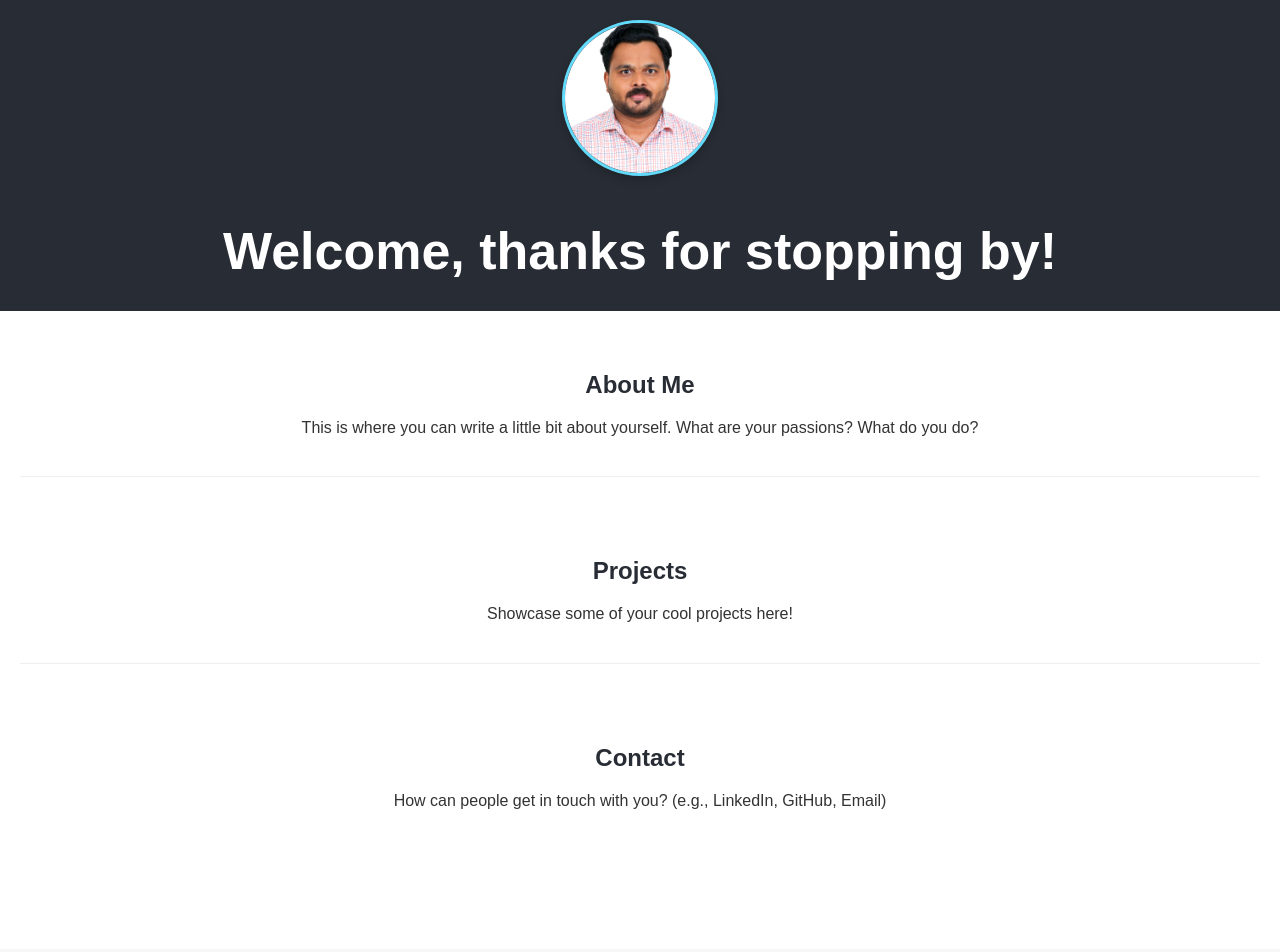
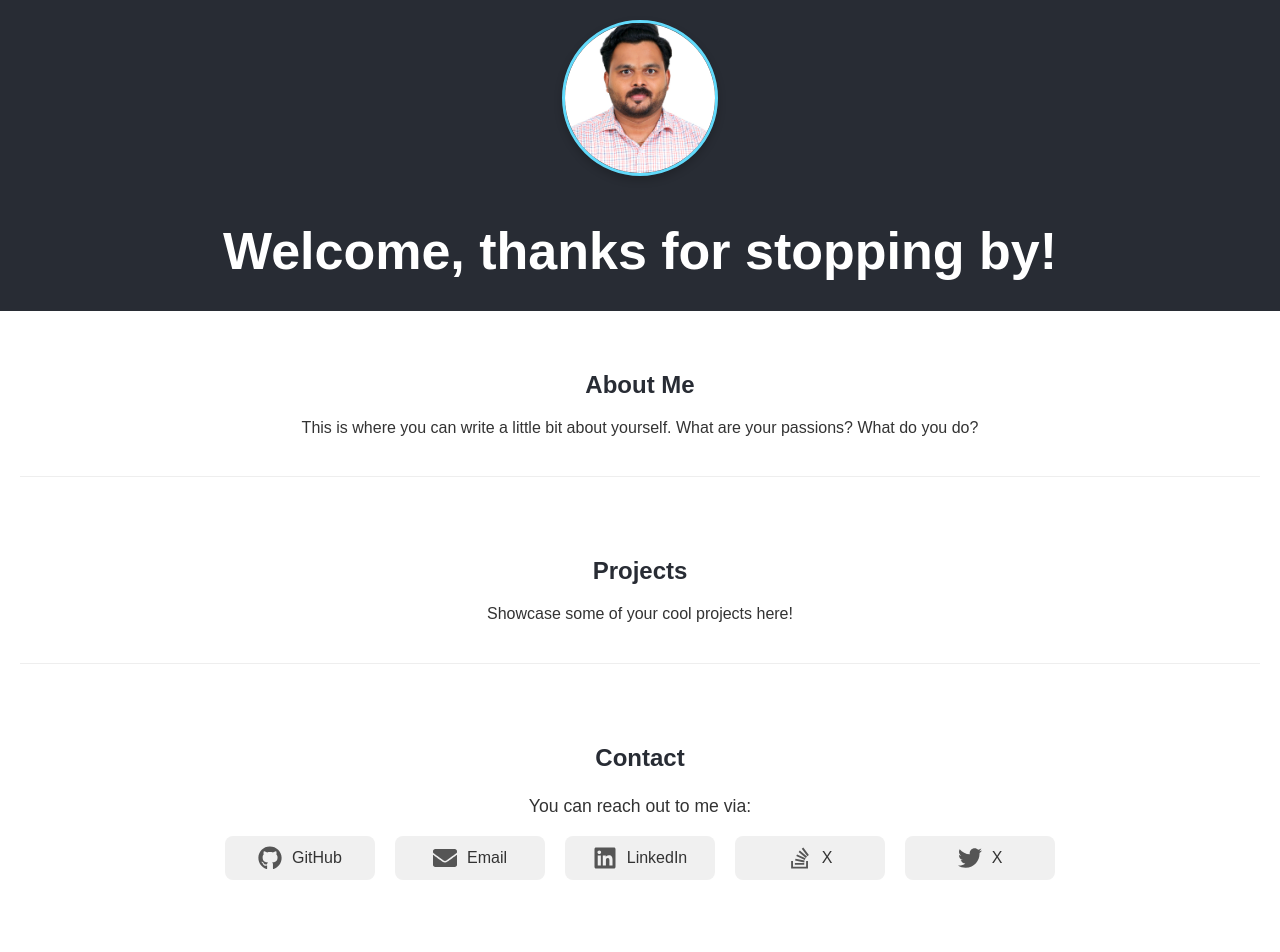
Before and after one commit to krushnatkhawale/krushnatkhawale.github.io, a React (Create React App) app: page / in a window 1280 px wide. Shown: the top 952 px of the page. Built offline with nearby package versions, Linux system fonts and the light colour scheme.

Commit message:
Contact links updated with logo and formatting

```diff
--- a/package.json
+++ b/package.json
@@ -11,6 +11,7 @@
     "@testing-library/user-event": "^13.5.0",
     "react": "^19.1.0",
     "react-dom": "^19.1.0",
+    "react-icons": "^5.5.0",
     "react-scripts": "5.0.1",
     "web-vitals": "^2.1.4"
   },
--- a/src/App.css
+++ b/src/App.css
@@ -68,3 +68,94 @@ footer {
   font-size: 0.9em;
   color: #555;
 }
+
+
+
+/* /Users/hulk/UIProjects/krushnatkhawale.github.io/src/App.css */
+
+/* ... (your existing styles) ... */
+
+.contact-links {
+  margin-top: 20px;
+}
+
+.contact-links p {
+  margin-bottom: 15px;
+  font-size: 1.1em;
+}
+
+.contact-links ul {
+  list-style-type: none;
+  padding: 0;
+  display: flex; /* Enables flexbox for layout */
+  flex-wrap: wrap; /* Allows items to wrap to the next line on smaller screens */
+  gap: 20px; /* Adds space between items */
+  justify-content: center; /* Centers items if they don't fill the whole width */
+}
+
+.contact-links li {
+  /* Each list item can grow and shrink as needed */
+  /* flex: 1 1 auto; */ /* Uncomment if you want items to stretch more */
+}
+
+.contact-links a {
+  display: flex; /* Align icon and text horizontally */
+  align-items: center; /* Vertically center icon and text */
+  text-decoration: none;
+  color: #333; /* Adjust link color to fit your theme */
+  padding: 10px 15px;
+  border-radius: 8px;
+  background-color: #f0f0f0; /* Light background for each link item */
+  transition: background-color 0.3s ease, transform 0.2s ease;
+  min-width: 120px; /* Minimum width for each link box */
+  justify-content: center; /* Center content within the link box */
+}
+
+.contact-links a:hover {
+  background-color: #e0e0e0; /* Slightly darker on hover */
+  transform: translateY(-2px); /* Slight lift effect on hover */
+  color: #007bff; /* Change color on hover if desired */
+}
+
+.contact-icon {
+  font-size: 1.5em; /* Adjust icon size */
+  margin-right: 10px; /* Space between icon and text */
+  color: #555; /* Default icon color, can be overridden */
+}
+
+/* Optional: Specific icon colors if desired */
+.contact-links a:hover .contact-icon {
+  /* color: #007bff; */ /* Example: Change icon color on link hover */
+}
+
+/* Example: LinkedIn specific icon color on hover (if you want brand colors) */
+/* .contact-links a[href*="linkedin.com"]:hover .contact-icon {
+  color: #0077B5;
+} */
+
+/* Example: GitHub specific icon color on hover */
+/* .contact-links a[href*="github.com"]:hover .contact-icon {
+  color: #181717;
+} */
+
+/* Example: Email specific icon color on hover */
+/* .contact-links a[href*="mailto:"]:hover .contact-icon {
+  color: #c71610; /* Example: Gmail red */
+/* } */
+
+
+/* Responsive adjustments (optional, flex-wrap often handles a lot) */
+@media (max-width: 600px) {
+  .contact-links ul {
+    flex-direction: column; /* Stack items vertically on very small screens */
+    align-items: center; /* Center items when stacked */
+  }
+
+  .contact-links a {
+    width: 100%; /* Make links take full width when stacked */
+    max-width: 300px; /* But not too wide */
+    justify-content: flex-start; /* Align icon/text to the left when stacked */
+  }
+}
+
+/* ... (rest of your existing styles) ... */
--- a/src/App.js
+++ b/src/App.js
@@ -1,5 +1,6 @@
 import React from 'react';
 import './App.css'; // You can create this file for styling
+import { FaLinkedin, FaGithub, FaEnvelope, FaTwitter, FaStackOverflow } from 'react-icons/fa'; // Import desired icons
 
 function App() {
   return (
@@ -29,10 +30,41 @@ function App() {
         </section>
         <section>
           <h2>Contact</h2>
-          <p>
-            How can people get in touch with you?
-            (e.g., LinkedIn, GitHub, Email)
-          </p>
+          <div className="contact-links">
+            <p>You can reach out to me via:</p>
+            <ul>
+              <li>
+                <a href="https://github.com/krushnatkhawale" target="_blank" rel="noopener noreferrer">
+                  <FaGithub className="contact-icon" />
+                  <span>GitHub</span>
+                </a>
+              </li>
+              <li>
+                <a href="mailto:krushnatkhawale@gmail.com">
+                  <FaEnvelope className="contact-icon" />
+                  <span>Email</span>
+                </a>
+              </li>
+              <li>
+                <a href="https://www.linkedin.com/in/krushnatkhavale/" target="_blank" rel="noopener noreferrer">
+                  <FaLinkedin className="contact-icon" />
+                  <span>LinkedIn</span>
+                </a>
+              </li>
+              <li>
+                <a href="https://stackoverflow.com/users/1446358/krushnat-khavale" target="_blank" rel="noopener noreferrer">
+                  <FaStackOverflow className="contact-icon" />
+                  <span> X </span>
+                </a>
+              </li>
+              <li>
+                <a href="https://x.com/krushnatkhavale" target="_blank" rel="noopener noreferrer">
+                  <FaTwitter className="contact-icon" />
+                  <span> X </span>
+                </a>
+              </li>
+             </ul>
+          </div>
         </section>
       </main>
       <footer>
```
Also changed, not shown: 1 other file (tests, documents, lock files or other folders).
